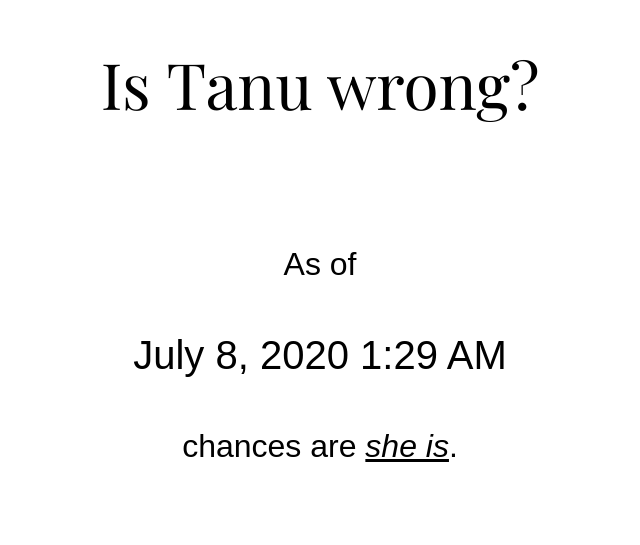
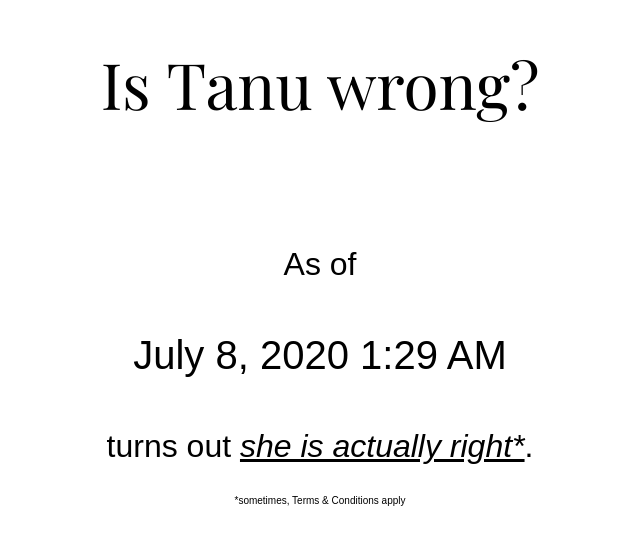
Before and after one commit to id-java/id-java.github.io, a plain HTML site: page is-tanu-wrong.html in a window 1280 px wide. Shown: the part 119-664 px from the top of the page, without its empty margins (320-960 px from the left). Drawn offline with nearby package versions, Linux system fonts and the light colour scheme.

Commit message:
sometiems right

```diff
--- a/is-tanu-wrong.html
+++ b/is-tanu-wrong.html
@@ -74,7 +74,9 @@
         setInterval(GetClock, 1000);
       </script>
 
-      <span>chances are <span id="she-is">she is</span>.</span>
+      <span>turns out <span id="she-is">she is actually right*</span>.</span>
+
+      <p>*sometimes, Terms & Conditions apply</p>
     </div>
   </body>
 </html>
--- a/tanu.css
+++ b/tanu.css
@@ -35,3 +35,8 @@
   text-decoration: underline;
   font-style: italic;
 }
+
+p {
+  font-size: x-small;
+  margin-top: 30px;
+}
```
